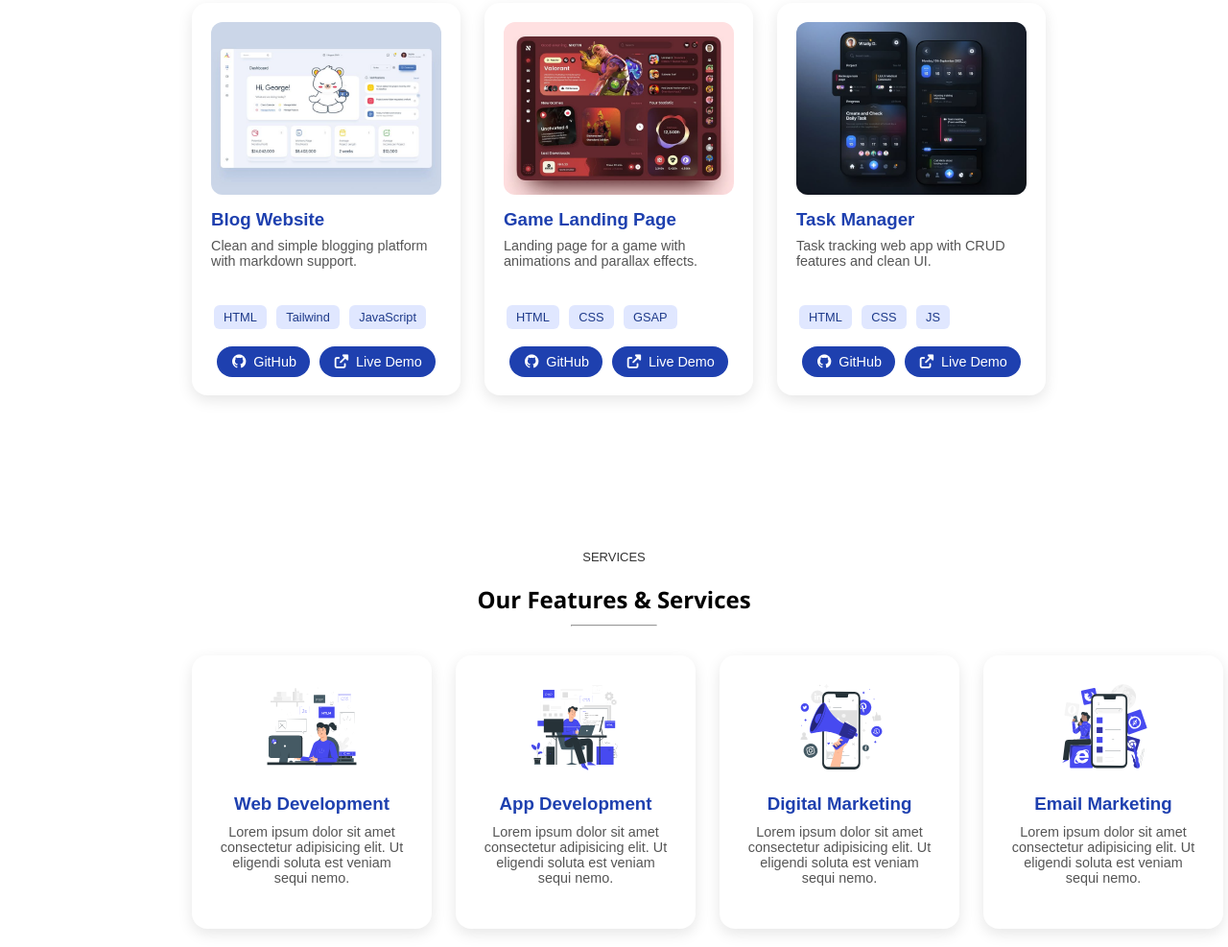
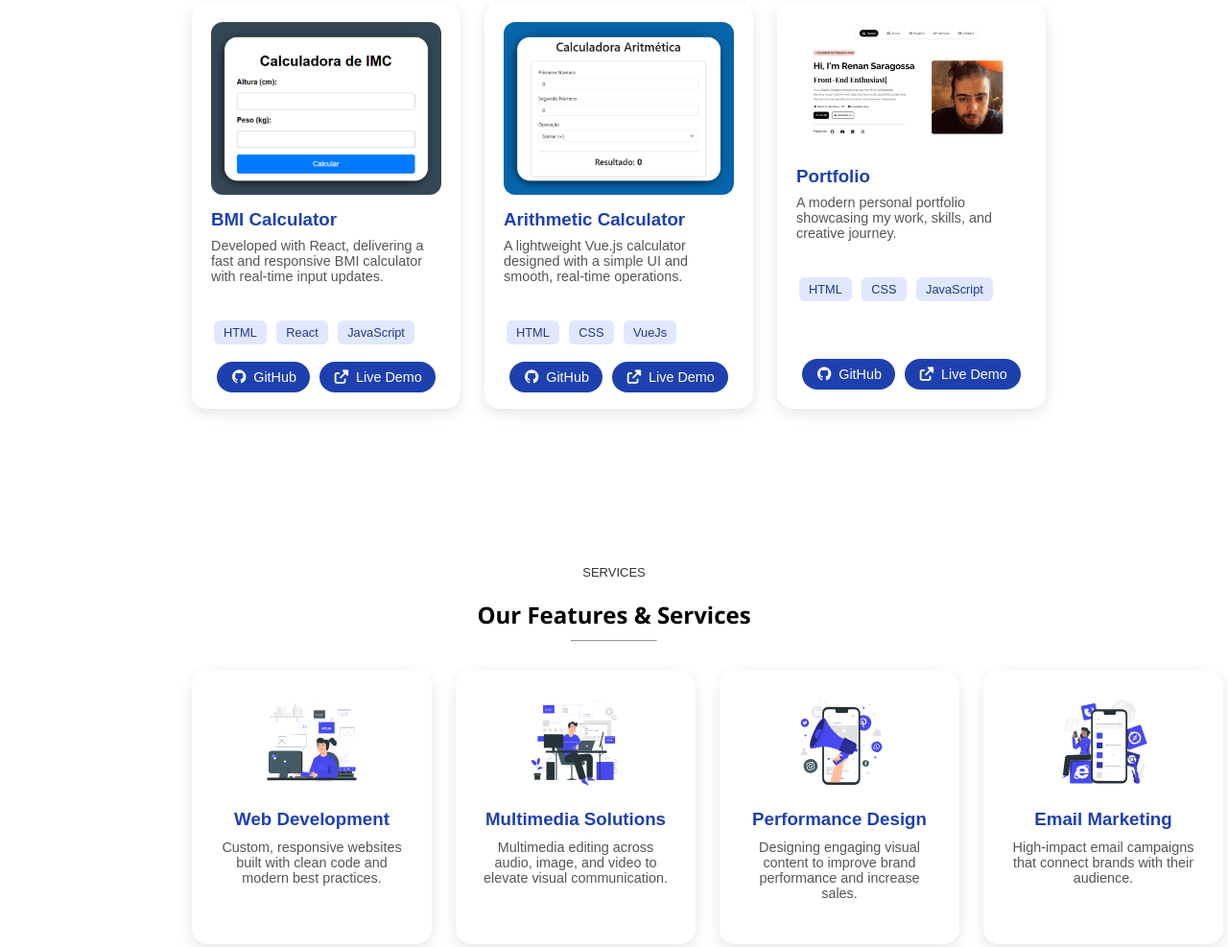
Before and after one commit to ReSaragossa/about-me-RSN, a plain HTML site: page index.html in a window 1280 px wide. Shown: the part 2286-3273 px from the top of the page at 96% size. Drawn offline with nearby package versions, Linux system fonts and the light colour scheme; a web font is replaced by a local one.

Commit message:
services update

```diff
--- a/index.html
+++ b/index.html
@@ -187,47 +187,47 @@
     </div>
 
     <div class="project-card">
-      <img src="images/WordPress dashboard design concept.jpg" alt="Blog Website">
-      <h3>Blog Website</h3>
-      <p>Clean and simple blogging platform with markdown support.</p>
+      <img src="images/calculadora-imc.png" alt="BMI calculator">
+      <h3>BMI Calculator</h3>
+      <p>Developed with React, delivering a fast and responsive BMI calculator with real-time input updates.</p>
       <div class="skills">
         <a href="#">HTML</a>
-        <a href="#">Tailwind</a>
+        <a href="#">React</a>
         <a href="#">JavaScript</a>
       </div>
       <div class="btns">
-        <a href="#" class="btn"><i class="fab fa-github"></i> GitHub</a>
-        <a href="#" class="btn"><i class="fas fa-external-link-alt"></i> Live Demo</a>
+        <a href="https://github.com/ReSaragossa/calculadora-IMC-RSN" target="_blank" class="btn"><i class="fab fa-github"></i> GitHub</a>
+        <a href="https://calculadora-imc-rsn.vercel.app/" target="_blank" class="btn"><i class="fas fa-external-link-alt"></i> Live Demo</a>
       </div>
     </div>
 
     <div class="project-card">
-      <img src="images/Game Dashboard Design.jpg" alt="Game Landing Page">
-      <h3>Game Landing Page</h3>
-      <p>Landing page for a game with animations and parallax effects.</p>
+      <img src="images/calculadora-ari.png" alt="Arithmetic Calculator">
+      <h3>Arithmetic Calculator</h3>
+      <p>A lightweight Vue.js calculator designed with a simple UI and smooth, real-time operations.</p>
       <div class="skills">
         <a href="#">HTML</a>
         <a href="#">CSS</a>
-        <a href="#">GSAP</a>
+        <a href="#">VueJs</a>
       </div>
       <div class="btns">
-        <a href="#" class="btn"><i class="fab fa-github"></i> GitHub</a>
-        <a href="#" class="btn"><i class="fas fa-external-link-alt"></i> Live Demo</a>
+        <a href="https://github.com/ReSaragossa/calculadora-vue" target="_blank" class="btn"><i class="fab fa-github"></i> GitHub</a>
+        <a href="https://calculadora-vue-orpin-two.vercel.app/" target="_blank" class="btn"><i class="fas fa-external-link-alt"></i> Live Demo</a>
       </div>
     </div>
 
     <div class="project-card">
-      <img src="images/Task manager app.jpg" alt="Task Manager">
-      <h3>Task Manager</h3>
-      <p>Task tracking web app with CRUD features and clean UI.</p>
+      <img src="images/site-rsn.png" alt="Portfolio">
+      <h3>Portfolio</h3>
+      <p>A modern personal portfolio showcasing my work, skills, and creative journey.</p>
       <div class="skills">
         <a href="#">HTML</a>
         <a href="#">CSS</a>
-        <a href="#">JS</a>
+        <a href="#">JavaScript</a>
       </div>
       <div class="btns">
-        <a href="#" class="btn"><i class="fab fa-github"></i> GitHub</a>
-        <a href="#" class="btn"><i class="fas fa-external-link-alt"></i> Live Demo</a>
+        <a href="https://github.com/ReSaragossa/about-me-RSN" target="_blank" class="btn"><i class="fab fa-github"></i> GitHub</a>
+        <a href="https://about-me-rsn.vercel.app/" target="_blank" class="btn"><i class="fas fa-external-link-alt"></i> Live Demo</a>
       </div>
     </div>
   </div>
@@ -241,30 +241,30 @@
     <div class="service-card">
       <img src="images/web.svg" alt="Web Development">
       <h3>Web Development</h3>
-      <p>Lorem ipsum dolor sit amet consectetur adipisicing elit. Ut eligendi soluta est veniam sequi nemo.</p>
+      <p>Custom, responsive websites built with clean code and modern best practices.</p>
     </div>
 
     <div class="service-card">
       <img src="images/app.svg" alt="App Development">
-      <h3>App Development</h3>
-      <p>Lorem ipsum dolor sit amet consectetur adipisicing elit. Ut eligendi soluta est veniam sequi nemo.</p>
+      <h3>Multimedia Solutions</h3>
+      <p>Multimedia editing across audio, image, and video to elevate visual communication.</p>
     </div>
 
     <div class="service-card">
       <img src="images/dm.svg" alt="Digital Marketing">
-      <h3>Digital Marketing</h3>
-      <p>Lorem ipsum dolor sit amet consectetur adipisicing elit. Ut eligendi soluta est veniam sequi nemo.</p>
+      <h3>Performance Design</h3>
+      <p>Designing engaging visual content to improve brand performance and increase sales.</p>
     </div>
 
     <div class="service-card">
       <img src="images/seo.svg" alt="Email Marketing">
       <h3>Email Marketing</h3>
-      <p>Lorem ipsum dolor sit amet consectetur adipisicing elit. Ut eligendi soluta est veniam sequi nemo.</p>
+      <p>High-impact email campaigns that connect brands with their audience.</p>
     </div>
 
   </div>
-     </section>
-     <section class="contact" id="contact">
+      </section>
+      <section class="contact" id="contact">
         <p>CONTACT</p>
         <h1>Get in Touch with Me</h1>
         <div class="contact-content">
```
Also changed, not shown: images/Capture d'écran 2025-10-22 182207.png (deleted), images/Cleveroad.jpg (deleted), images/Game Dashboard Design.jpg (deleted), images/Task manager app.jpg (deleted), images/Weather Forecast Dashboard.jpg (deleted), images/WordPress dashboard design concept.jpg (deleted), images/calculadora-ari.png (added), images/calculadora-imc.png (added), images/cp.png (deleted), images/site-rsn.png (added).
